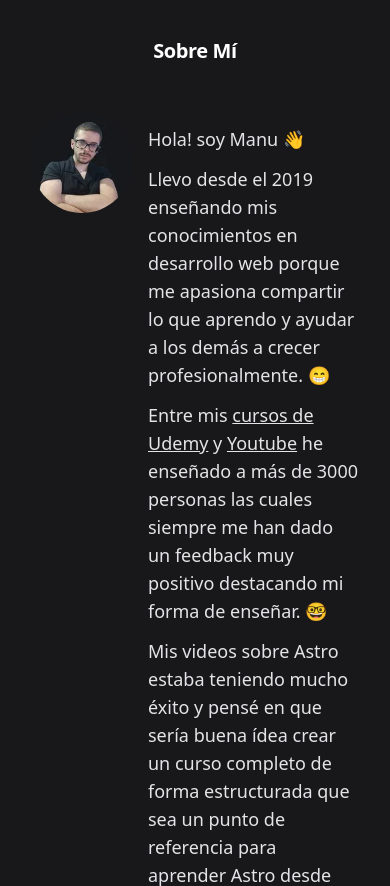
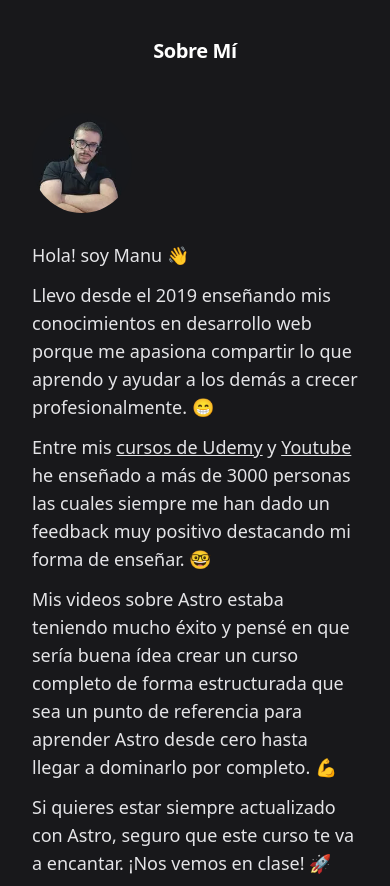
Before and after one commit to manumrtf/cursoastro.dev, an Astro site: page / in a window 390 px wide. Shown: the part 3067-3953 px from the top of the page. Built offline with nearby package versions, Linux system fonts and the light colour scheme; Astro itself is replaced by a stand-in of ours.

Commit message:
adjusted aboutme to mobile

```diff
--- a/src/sections/Presentation.astro
+++ b/src/sections/Presentation.astro
@@ -9,7 +9,7 @@ import Heading2 from "@/components/Heading2.astro";
     class="max-w-content-size mx-auto text-zinc-200 px-8 flex flex-col items-center pt-28"
 >
     <Heading2>Sobre Mí</Heading2>
-    <div class="flex tems-center gap-4 justify-center mt-12">
+    <div class="flex flex-col lg:flex-row gap-4 justify-center mt-12">
         <Image
             alt="foto de perfil del creador"
             src={MyAvatar}
```
